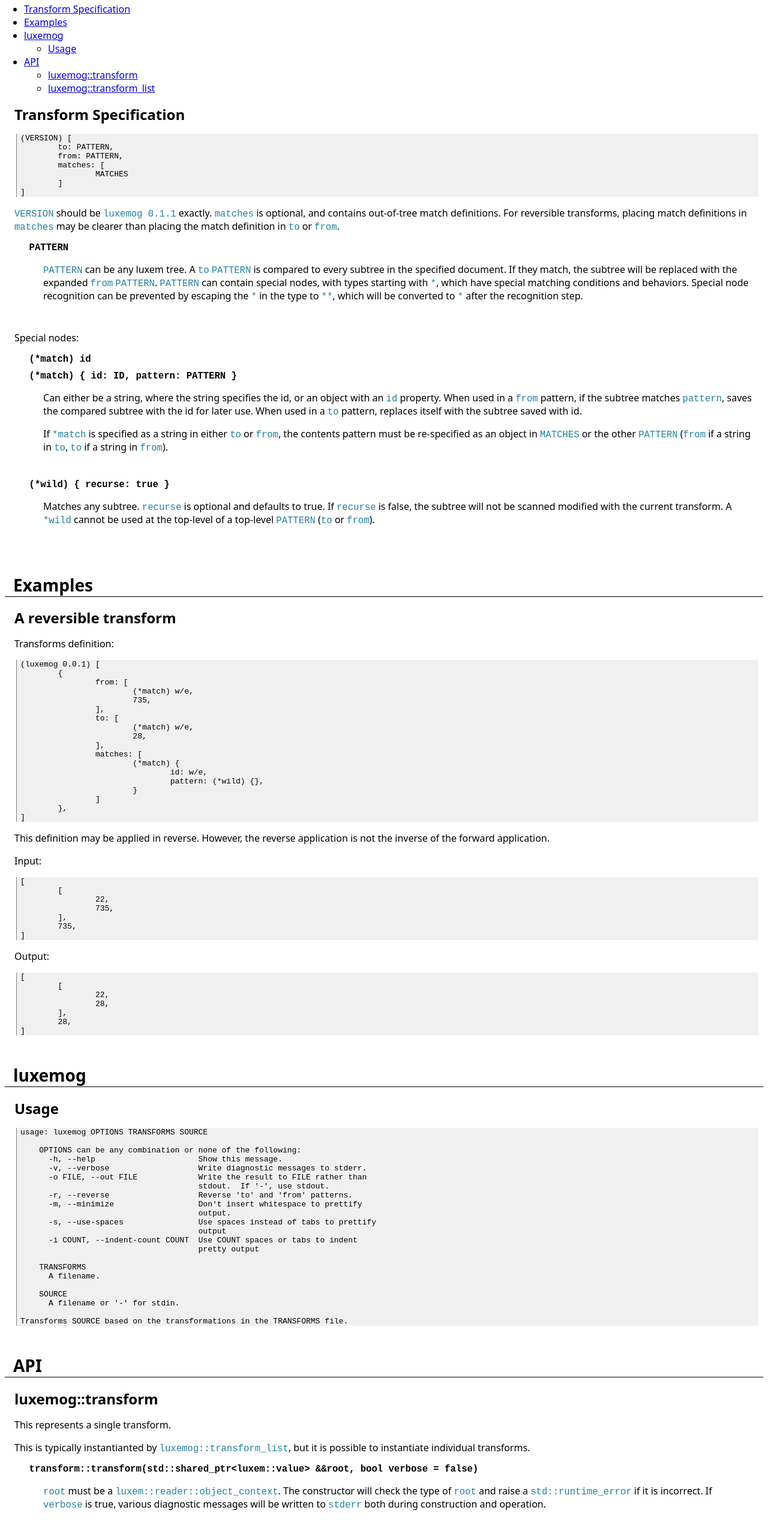
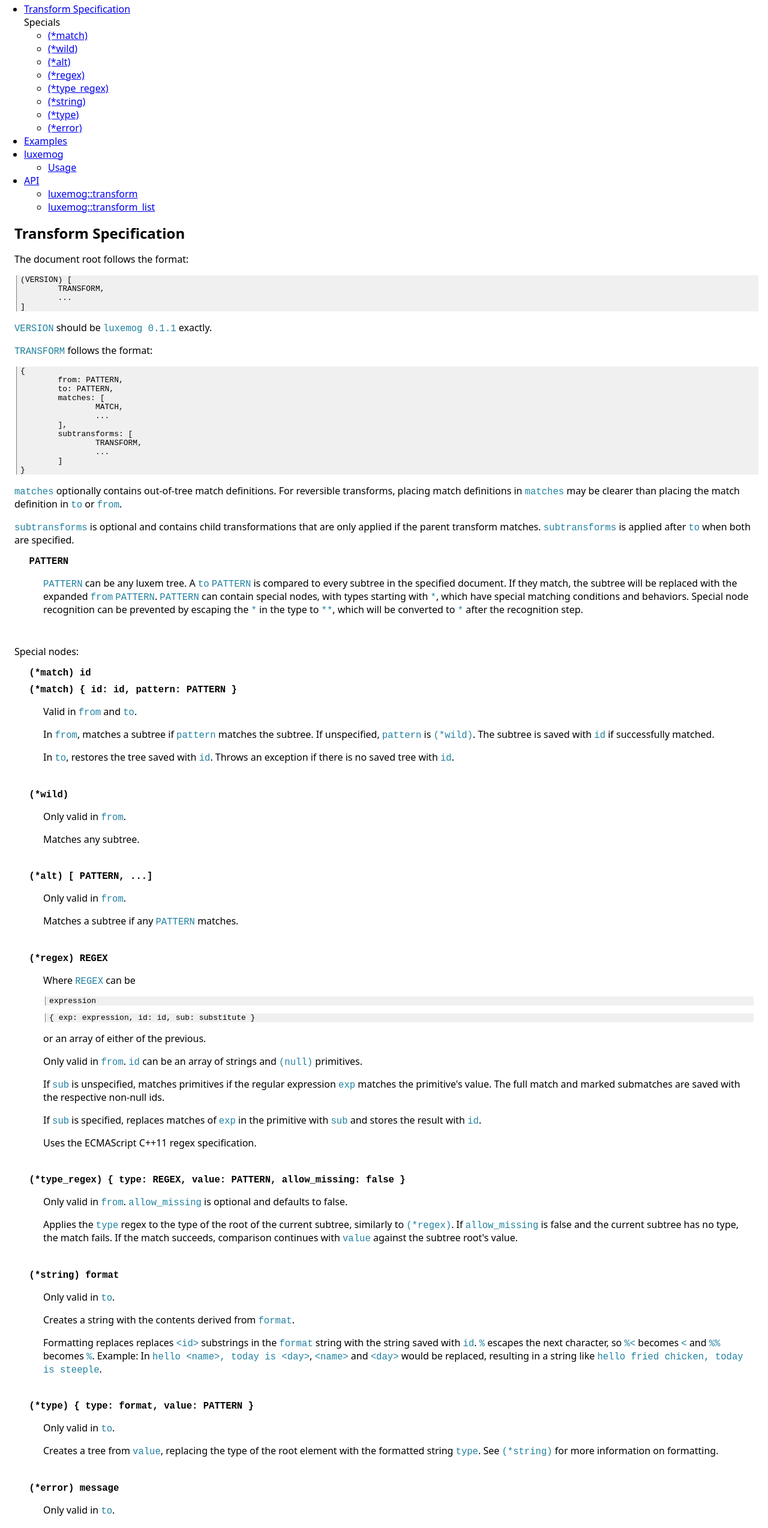
Before and after one commit to Rendaw/luxemog, a plain HTML site: page index.html in a window 1280 px wide. Shown: the part 180-2727 px from the top of the page at 60% size. Drawn offline with Linux system fonts and the light colour scheme.

Commit message:
Regex fixes, match saving rules relaxed, updated documentation.

```diff
--- a/index.html
+++ b/index.html
@@ -24,7 +24,20 @@ span.pre { font-family: monospace; font-size: 1.2em; color: #2080A0; }
 <p>luxemog is a tool for modifying <a href="https://github.com/Rendaw/luxem">luxem</a> documents.  A luxemog definition contains a list of transforms to apply to a document sequentially.  Each transform contains a pattern to match, which also extracts data, and a pattern to replace the match, which can use the extracted data.</p>
 <p>Table of contents:</p>
 <ul>
-	<li><a href="#luxemog_spec">Transform Specification</a></li>
+	<li>
+		<a href="#luxemog_spec">Transform Specification</a><br />
+		Specials
+		<ul>
+			<li><a href="#special_match">(*match)</a></li>
+			<li><a href="#special_wild">(*wild)</a></li>
+			<li><a href="#special_alt">(*alt)</a></li>
+			<li><a href="#special_regex">(*regex)</a></li>
+			<li><a href="#special_type_regex">(*type_regex)</a></li>
+			<li><a href="#special_string">(*string)</a></li>
+			<li><a href="#special_type">(*type)</a></li>
+			<li><a href="#special_error">(*error)</a></li>
+		</ul>
+	</li>
 	<li><a href="#luxemog_examples">Examples</a></li>
 	<li>
 		<a href="#app">luxemog</a>
@@ -45,33 +58,91 @@ span.pre { font-family: monospace; font-size: 1.2em; color: #2080A0; }
 	<div class="class">
 		<a name="luxemog_spec"></a>
 		<h1>Transform Specification</h1>
+		<p>The document root follows the format:</p>
 		<pre>(VERSION) [
+	TRANSFORM,
+	...
+]</pre>
+		<p><span class="pre">VERSION</span> should be <span class="pre">luxemog 0.1.1</span> exactly.</p>
+		<p><span class="pre">TRANSFORM</span> follows the format:</p>
+		<pre>{
+	from: PATTERN,
 	to: PATTERN,
-	from: PATTERN,
 	matches: [
-		MATCHES
+		MATCH,
+		...
+	],
+	subtransforms: [
+		TRANSFORM,
+		...
 	]
-]</pre>
-		<p><span class="pre">VERSION</span> should be <span class="pre">luxemog 0.1.1</span> exactly.  <span class="pre">matches</span> is optional, and contains out-of-tree match definitions.  For reversible transforms, placing match definitions in <span class="pre">matches</span> may be clearer than placing the match definition in <span class="pre">to</span> or <span class="pre">from</span>.</p>
+}</pre>
+		<p><span class="pre">matches</span> optionally contains out-of-tree match definitions.  For reversible transforms, placing match definitions in <span class="pre">matches</span> may be clearer than placing the match definition in <span class="pre">to</span> or <span class="pre">from</span>.</p>
+		<p><span class="pre">subtransforms</span> is optional and contains child transformations that are only applied if the parent transform matches.  <span class="pre">subtransforms</span> is applied after <span class="pre">to</span> when both are specified.</p>
 		<div class="method">
 			<h1>PATTERN</h1>
 			<p><span class="pre">PATTERN</span> can be any luxem tree.  A <span class="pre">to</span> <span class="pre">PATTERN</span> is compared to every subtree in the specified document.  If they match, the subtree will be replaced with the expanded <span class="pre">from</span> <span class="pre">PATTERN</span>.  <span class="pre">PATTERN</span> can contain special nodes, with types starting with <span class="pre">*</span>, which have special matching conditions and behaviors.  Special node recognition can be prevented by escaping the <span class="pre">*</span> in the type to <span class="pre">**</span>, which will be converted to <span class="pre">*</span> after the recognition step.</p>
 		</div>
 		<p>Special nodes:</p>
 		<div class="method">
+			<a name="special_match"></a>
 			<h1>(*match) id</h1>
 			<h1>(*match) {
-	id: ID,
+	id: id,
 	pattern: PATTERN
 }</h1>
-			<p>Can either be a string, where the string specifies the id, or an object with an <span class="pre">id</span> property.  When used in a <span class="pre">from</span> pattern, if the subtree matches <span class="pre">pattern</span>, saves the compared subtree with the id for later use.  When used in a <span class="pre">to</span> pattern, replaces itself with the subtree saved with id.</p>
-			<p>If <span class="pre">*match</span> is specified as a string in either <span class="pre">to</span> or <span class="pre">from</span>, the contents pattern must be re-specified as an object in <span class="pre">MATCHES</span> or the other <span class="pre">PATTERN</span> (<span class="pre">from</span> if a string in <span class="pre">to</span>, <span class="pre">to</span> if a string in <span class="pre">from</span>).</p>
+			<p>Valid in <span class="pre">from</span> and <span class="pre">to</span>.</p>
+			<p>In <span class="pre">from</span>, matches a subtree if <span class="pre">pattern</span> matches the subtree.  If unspecified, <span class="pre">pattern</span> is <span class="pre">(*wild)</span>.  The subtree is saved with <span class="pre">id</span> if successfully matched.</p>
+			<p>In <span class="pre">to</span>, restores the tree saved with <span class="pre">id</span>.  Throws an exception if there is no saved tree with <span class="pre">id</span>.</p>
 		</div>
 		<div class="method">
-			<h1>(*wild) {
-	recurse: true
-}</h1>
-			<p>Matches any subtree.  <span class="pre">recurse</span> is optional and defaults to true.  If <span class="pre">recurse</span> is false, the subtree will not be scanned modified with the current transform.  A <span class="pre">*wild</span> cannot be used at the top-level of a top-level <span class="pre">PATTERN</span> (<span class="pre">to</span> or <span class="pre">from</span>).</p>
+			<a name="special_wild"></a>
+			<h1>(*wild)</h1>
+			<p>Only valid in <span class="pre">from</span>.</p>
+			<p>Matches any subtree.</p>
+		</div>
+		<div class="method">
+			<a name="special_alt"></a>
+			<h1>(*alt) [ PATTERN, ...] </h1>
+			<p>Only valid in <span class="pre">from</span>.</p>
+			<p>Matches a subtree if any <span class="pre">PATTERN</span> matches.</p>
+		</div>
+		<div class="method">
+			<a name="special_regex"></a>
+			<h1>(*regex) REGEX </h1>
+			<p>Where <span class="pre">REGEX</span> can be</p>
+			<pre>expression</pre>
+			<pre>{ exp: expression, id: id, sub: substitute }</pre>
+			<p>or an array of either of the previous.</p>
+			<p>Only valid in <span class="pre">from</span>.  <span class="pre">id</span> can be an array of strings and <span class="pre">(null)</span> primitives.</p>
+			<p>If <span class="pre">sub</span> is unspecified, matches primitives if the regular expression <span class="pre">exp</span> matches the primitive's value.  The full match and marked submatches are saved with the respective non-null ids.</p>
+			<p>If <span class="pre">sub</span> is specified, replaces matches of <span class="pre">exp</span> in the primitive with <span class="pre">sub</span> and stores the result with <span class="pre">id</span>.</p>
+			<p>Uses the ECMAScript C++11 regex specification.</p>
+		</div>
+		<div class="method">
+			<a name="special_type_regex"></a>
+			<h1>(*type_regex) { type: REGEX, value: PATTERN, allow_missing: false }</h1>
+			<p>Only valid in <span class="pre">from</span>.  <span class="pre">allow_missing</span> is optional and defaults to false.</p>
+			<p>Applies the <span class="pre">type</span> regex to the type of the root of the current subtree, similarly to <span class="pre">(*regex)</span>.  If <span class="pre">allow_missing</span> is false and the current subtree has no type, the match fails.  If the match succeeds, comparison continues with <span class="pre">value</span> against the subtree root's value.</p>
+		</div>
+		<div class="method">
+			<a name="special_string"></a>
+			<h1>(*string) format</h1>
+			<p>Only valid in <span class="pre">to</span>.</p>
+			<p>Creates a string with the contents derived from <span class="pre">format</span>.</p>
+			<p>Formatting replaces replaces <span class="pre">&lt;id&gt;</span> substrings in the <span class="pre">format</span> string with the string saved with <span class="pre">id</span>.  <span class="pre">%</span> escapes the next character, so <span class="pre">%&lt;</span> becomes <span class="pre">&lt;</span> and <span class="pre">%%</span> becomes <span class="pre">%</span>.  Example: In <span class="pre">hello &lt;name&gt;, today is &lt;day&gt;</span>, <span class="pre">&lt;name&gt;</span> and <span class="pre">&lt;day&gt;</span> would be replaced, resulting in a string like <span class="pre">hello fried chicken, today is steeple</span>.</p>
+		</div>
+		<div class="method">
+			<a name="special_type"></a>
+			<h1>(*type) { type: format, value: PATTERN }</h1>
+			<p>Only valid in <span class="pre">to</span>.</p>
+			<p>Creates a tree from <span class="pre">value</span>, replacing the type of the root element with the formatted string <span class="pre">type</span>.  See <span class="pre">(*string)</span> for more information on formatting.</p>
+		</div>
+		<div class="method">
+			<a name="special_error"></a>
+			<h1>(*error) message</h1>
+			<p>Only valid in <span class="pre">to</span>.</p>
+			<p>Halts transformation and displays the string value.</p>
 		</div>
 	</div>
 </div>
@@ -92,15 +163,9 @@ span.pre { font-family: monospace; font-size: 1.2em; color: #2080A0; }
 			(*match) w/e,
 			28,
 		],
-		matches: [
-			(*match) {
-				id: w/e,
-				pattern: (*wild) {},
-			}
-		]
 	},
 ]</pre>
-		<p>This definition may be applied in reverse.  However, the reverse application is not the inverse of the forward application.</p>
+		<p>This definition may also be applied in reverse.</p>
 		<p>Input:</p>
 		<pre>[
 	[
```
Also changed, not shown: 2 other files.
